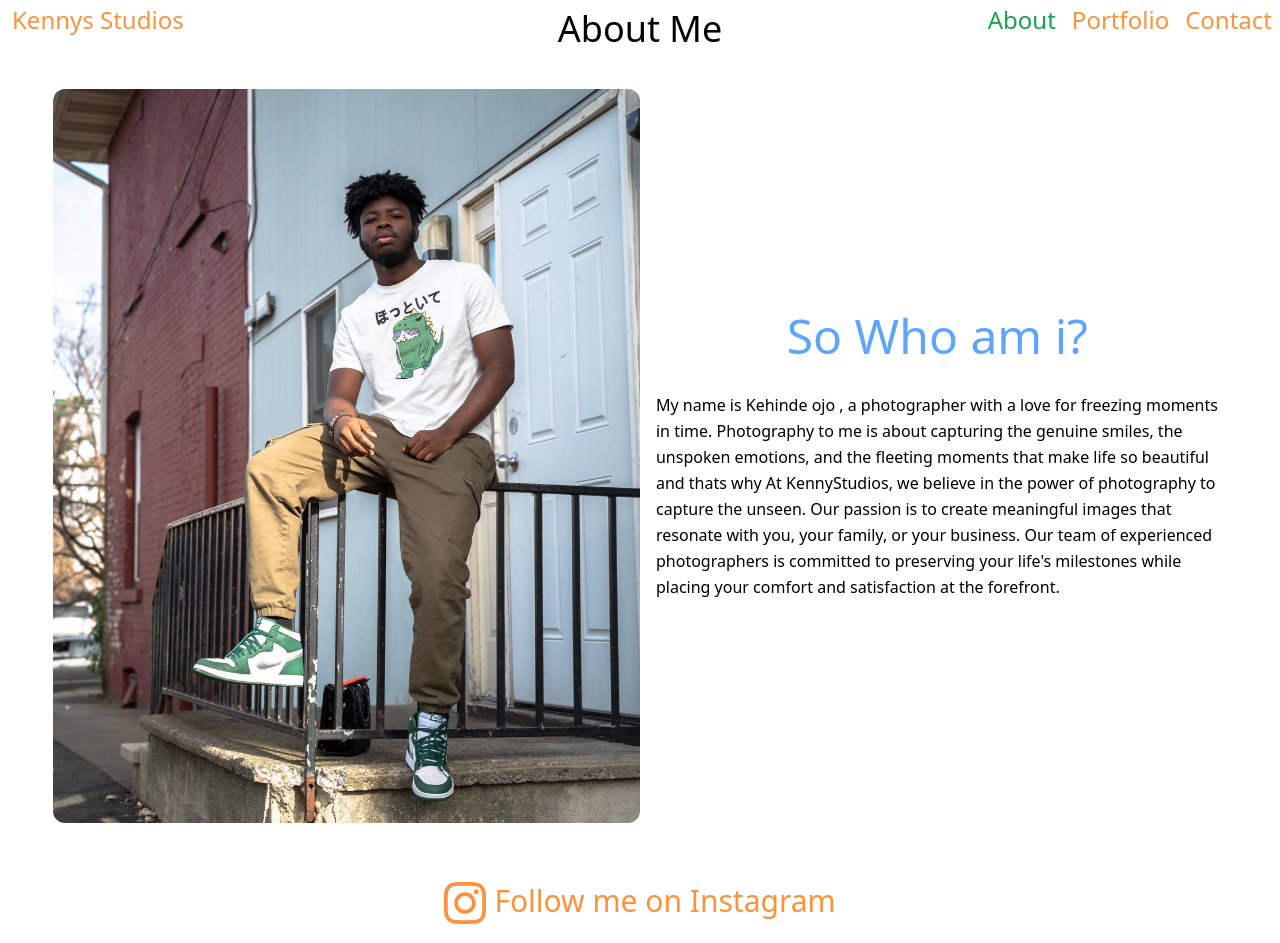
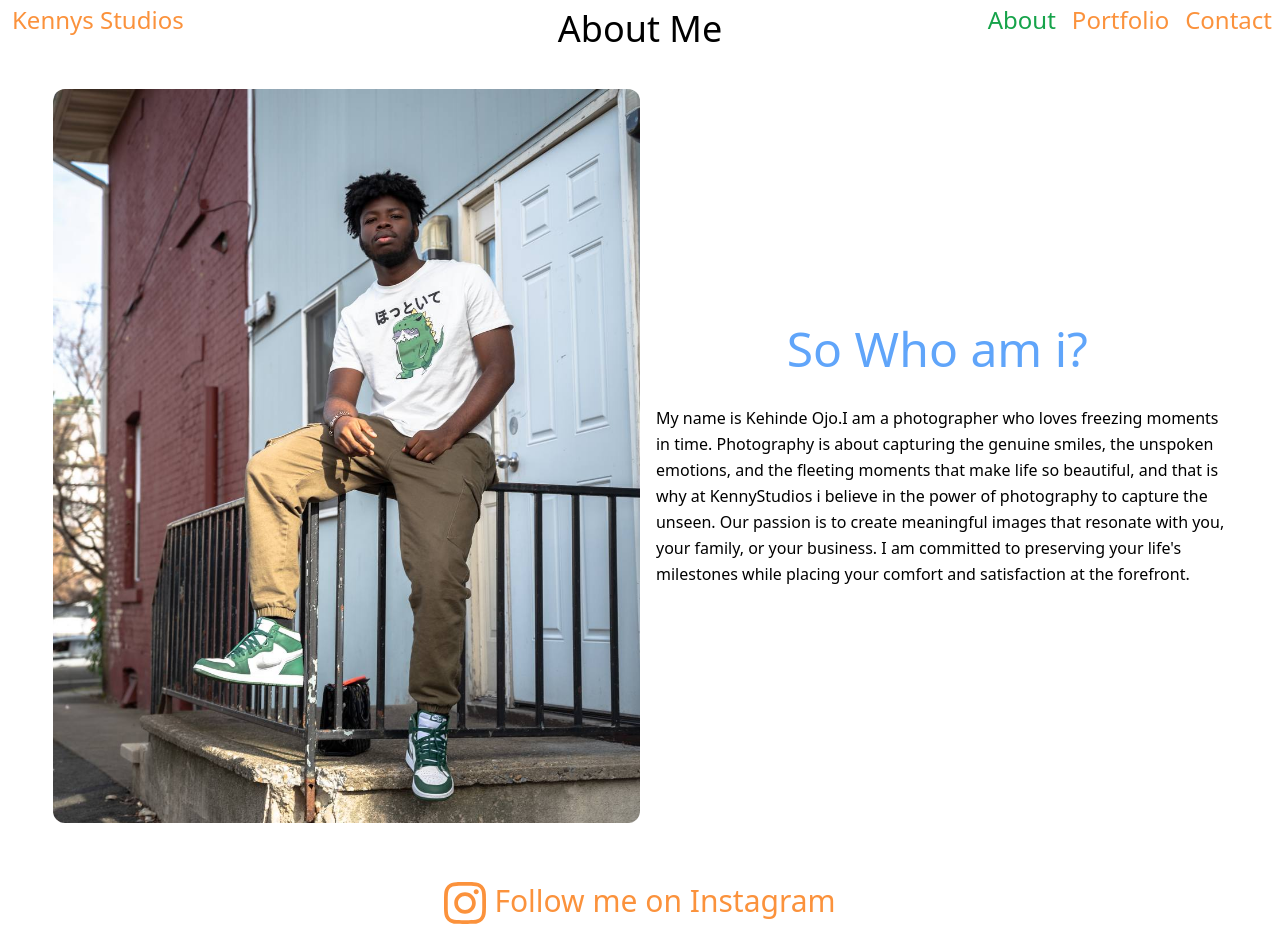
Before and after one commit to kenny5144/KennysStudios, a React (Vite) app in the folder PhotographyPage/: page /about in a window 1280 px wide. Built offline with nearby package versions, Linux system fonts and the light colour scheme.

Commit message:
fixed the about me section

```diff
--- a/PhotographyPage/src/Pages/About.jsx
+++ b/PhotographyPage/src/Pages/About.jsx
@@ -22,10 +22,8 @@ const About = () => {
                   So Who am i?
                 </h2>
                 <p className="md:w-46 md:ml-2 leading-relaxed mt-8">
-                  My name is Kehinde ojo , a photographer with a love for
-                  freezing moments in time. Photography to me is about capturing
-                  the genuine smiles, the unspoken emotions, and the fleeting
-                  moments that make life so beautiful and thats why  At KennyStudios, we believe in the power of photography to capture the unseen. Our passion is to create meaningful images that resonate with you, your family, or your business. Our team of experienced photographers is committed to preserving your life's milestones while placing your comfort and satisfaction at the forefront.
+                My name is Kehinde Ojo.I am a photographer who loves freezing moments in time. Photography is about capturing the genuine smiles, the unspoken emotions, and the fleeting moments that make life so beautiful, and that is why at KennyStudios i believe in the power of photography to capture the unseen. Our passion is to create meaningful images that resonate with you, your family, or your business. I am committed to preserving your life's milestones while placing your comfort and satisfaction at the forefront.
+
                 </p>
               </section>
             </div>
--- a/PhotographyPage/src/Pages/Contact.jsx
+++ b/PhotographyPage/src/Pages/Contact.jsx
@@ -11,7 +11,6 @@ const Contact = () => {
     text: "",
     cameAcross: "",
   });
-  console.log(input);
   const templateparams = {
     form_name: input.title,
     form_email: input.email,
@@ -51,9 +50,7 @@ const Contact = () => {
       )
       .then(
         (result) => {
-          console.log(form.current);
 
-          console.log(result.text);
           setError("Your message was sent ");
           setInput({
             title: "",
@@ -66,7 +63,6 @@ const Contact = () => {
           )
         },
         (error) => {
-          console.log(error.text);
           setError("your message wasnt sent please try again in a few mins");
         }
       );
```
